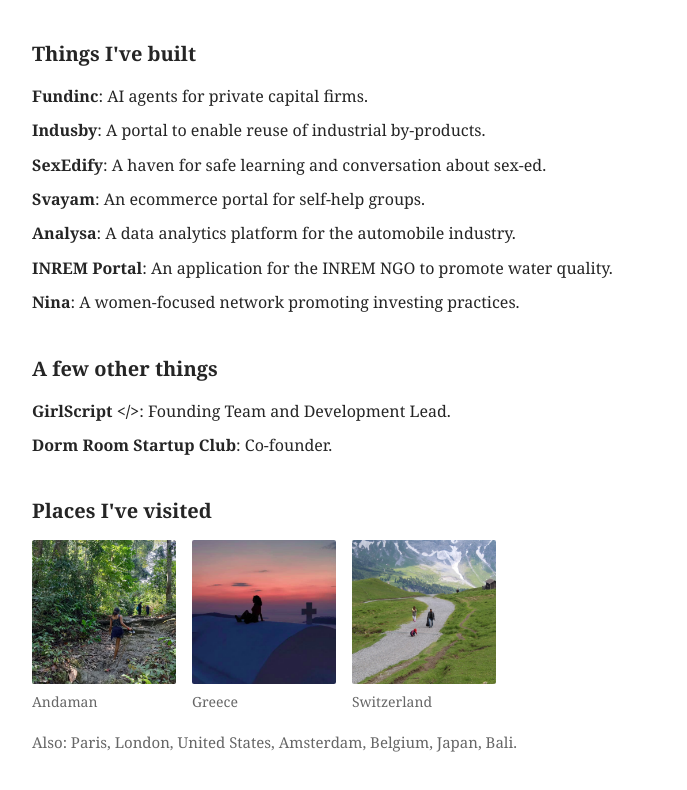
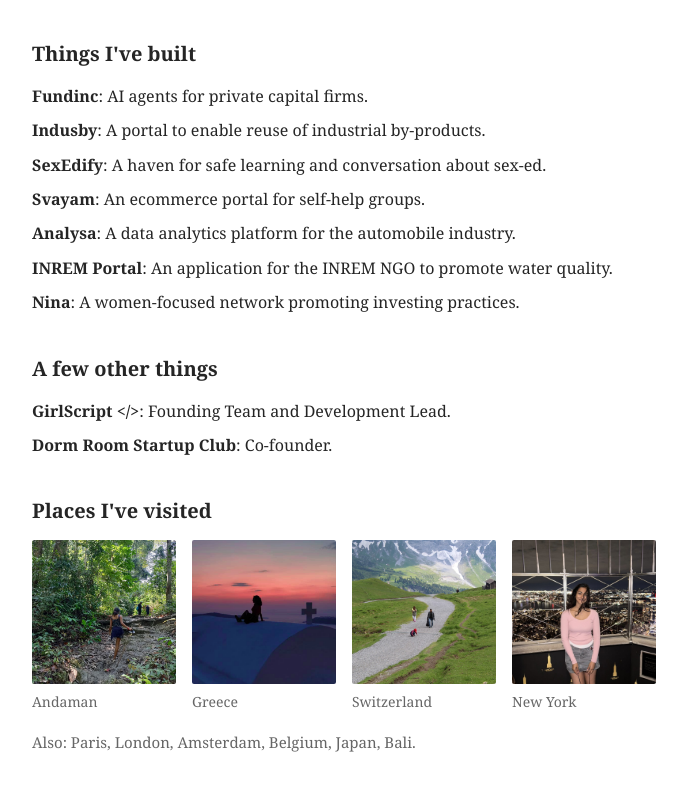
Before and after one commit to Arushigandhi/arushi-portfolio, a Next.js app: page / in a window 1280 px wide. Shown: the part 714-1504 px from the top of the page, without its empty margins (258-945 px from the left). Built offline with nearby package versions, Linux system fonts and the light colour scheme.

Commit message:
Add New York travel photo

```diff
--- a/src/app/page.tsx
+++ b/src/app/page.tsx
@@ -8,7 +8,7 @@ const places: { name: string; photo?: string }[] = [
   { name: "Switzerland", photo: "/assets/travel/switzerland.png" },
   { name: "Paris" },
   { name: "London" },
-  { name: "United States" },
+  { name: "New York", photo: "/assets/travel/new-york.jpg" },
   { name: "Amsterdam" },
   { name: "Belgium" },
   { name: "Japan" },
```
Also changed, not shown: public/assets/travel/new-york.jpg (added).
